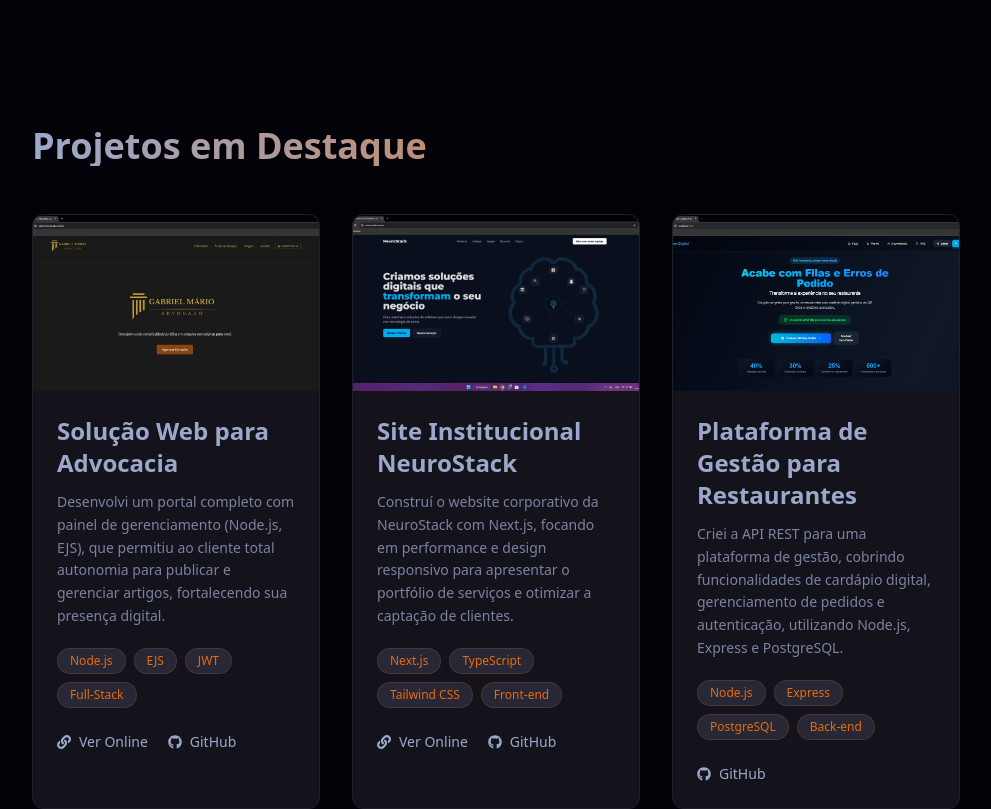
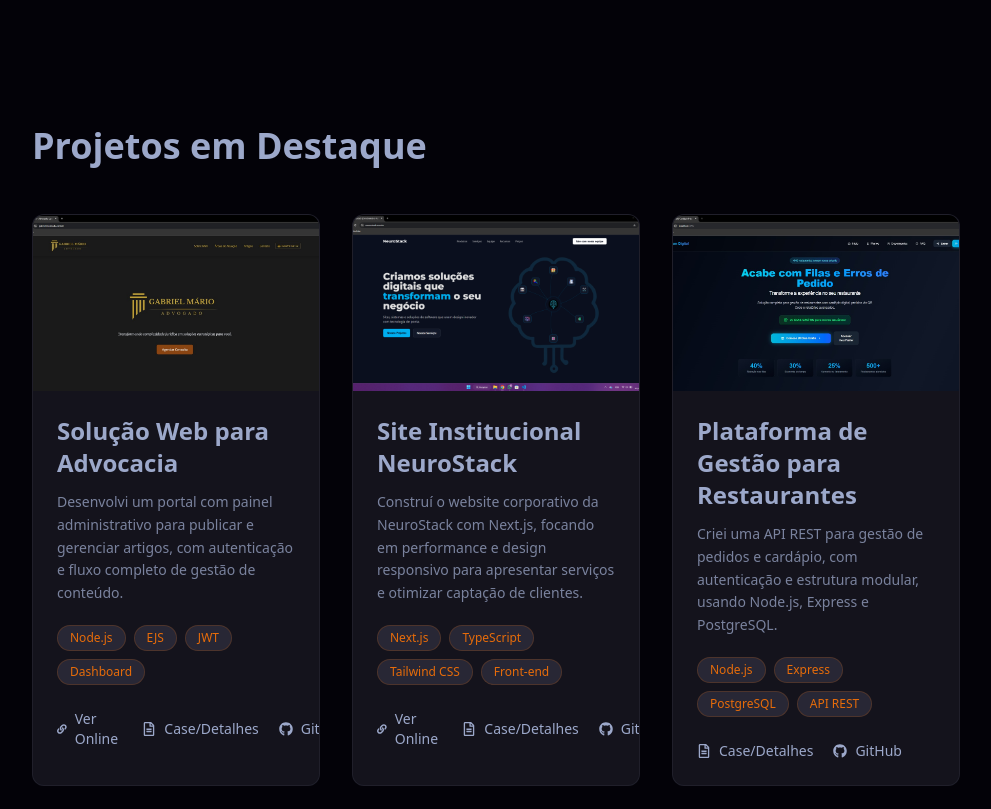
Before and after one commit to DevBielCastro/Gabriel-Castro_Portfolio, a React (Vite) app: page / in a window 1280 px wide. Shown: the part 1820-2629 px from the top of the page, without its empty margins (272-1263 px from the left). Built offline with nearby package versions, Linux system fonts and the light colour scheme.

Commit message:
Detalhe do Case com link URL sistema restaurante

```diff
--- a/src/components/Projects.tsx
+++ b/src/components/Projects.tsx
@@ -1,45 +1,53 @@
 import { ProjectCard } from "./ProjectCard";
 import { SectionWrapper } from "./SectionWrapper";
-import imgNeurostack from '../assets/project-neurostack.jpg';
-import imgRestaurante from '../assets/project-restaurante.jpg';
-import imgAdv from '../assets/project-adv.jpg';
+
+import imgNeurostack from "../assets/project-neurostack.jpg";
+import imgRestaurante from "../assets/project-restaurante.jpg";
+import imgAdv from "../assets/project-adv.jpg";
 
 export function Projects() {
   const projectData = [
     {
       image: imgAdv,
       title: "Solução Web para Advocacia",
-      description: "Desenvolvi um portal completo com painel de gerenciamento (Node.js, EJS), que permitiu ao cliente total autonomia para publicar e gerenciar artigos, fortalecendo sua presença digital.",
-      tags: ["Node.js", "EJS", "JWT", "Full-Stack"],
+      description:
+        "Desenvolvi um portal com painel administrativo para publicar e gerenciar artigos, com autenticação e fluxo completo de gestão de conteúdo.",
+      tags: ["Node.js", "EJS", "JWT", "Dashboard"],
       liveUrl: "https://www.gabrielmarioadv.com.br/",
       githubUrl: "https://github.com/DevBielCastro/projetositegabrielmarioadv",
+      caseUrl: "https://github.com/DevBielCastro/projetositegabrielmarioadv#readme",
     },
     {
       image: imgNeurostack,
       title: "Site Institucional NeuroStack",
-      description: "Construí o website corporativo da NeuroStack com Next.js, focando em performance e design responsivo para apresentar o portfólio de serviços e otimizar a captação de clientes.",
+      description:
+        "Construí o website corporativo da NeuroStack com Next.js, focando em performance e design responsivo para apresentar serviços e otimizar captação de clientes.",
       tags: ["Next.js", "TypeScript", "Tailwind CSS", "Front-end"],
       liveUrl: "https://www.neurostack.com.br/",
       githubUrl: "https://github.com/DevBielCastro/neurostack-site-pessoal",
+      caseUrl: "https://github.com/DevBielCastro/neurostack-site-pessoal#readme",
     },
     {
       image: imgRestaurante,
       title: "Plataforma de Gestão para Restaurantes",
-      description: "Criei a API REST para uma plataforma de gestão, cobrindo funcionalidades de cardápio digital, gerenciamento de pedidos e autenticação, utilizando Node.js, Express e PostgreSQL.",
-      tags: ["Node.js", "Express", "PostgreSQL", "Back-end"],
+      description:
+        "Criei uma API REST para gestão de pedidos e cardápio, com autenticação e estrutura modular, usando Node.js, Express e PostgreSQL.",
+      tags: ["Node.js", "Express", "PostgreSQL", "API REST"],
       githubUrl: "https://github.com/DevBielCastro/Sistema_Restaurante",
+      caseUrl: "https://github.com/DevBielCastro/Sistema_Restaurante#readme",
     },
   ];
 
   return (
     <SectionWrapper id="projects">
-      <div className="max-w-7xl mx-auto">
-        <h2 className="text-4xl font-bold mb-12 bg-clip-text text-transparent bg-gradient-to-r from-secondary to-accent">
+      <div className="max-w-7xl mx-auto w-full">
+        <h2 className="text-4xl font-bold mb-12 text-secondary">
           Projetos em Destaque
         </h2>
-        <div className="grid grid-cols-1 md:grid-cols-2 lg:grid-cols-3 gap-8">
-          {projectData.map((project, index) => (
-            <ProjectCard key={index} {...project} />
+
+        <div className="grid grid-cols-1 lg:grid-cols-3 gap-8">
+          {projectData.map((project) => (
+            <ProjectCard key={project.title} {...project} />
           ))}
         </div>
       </div>
```
